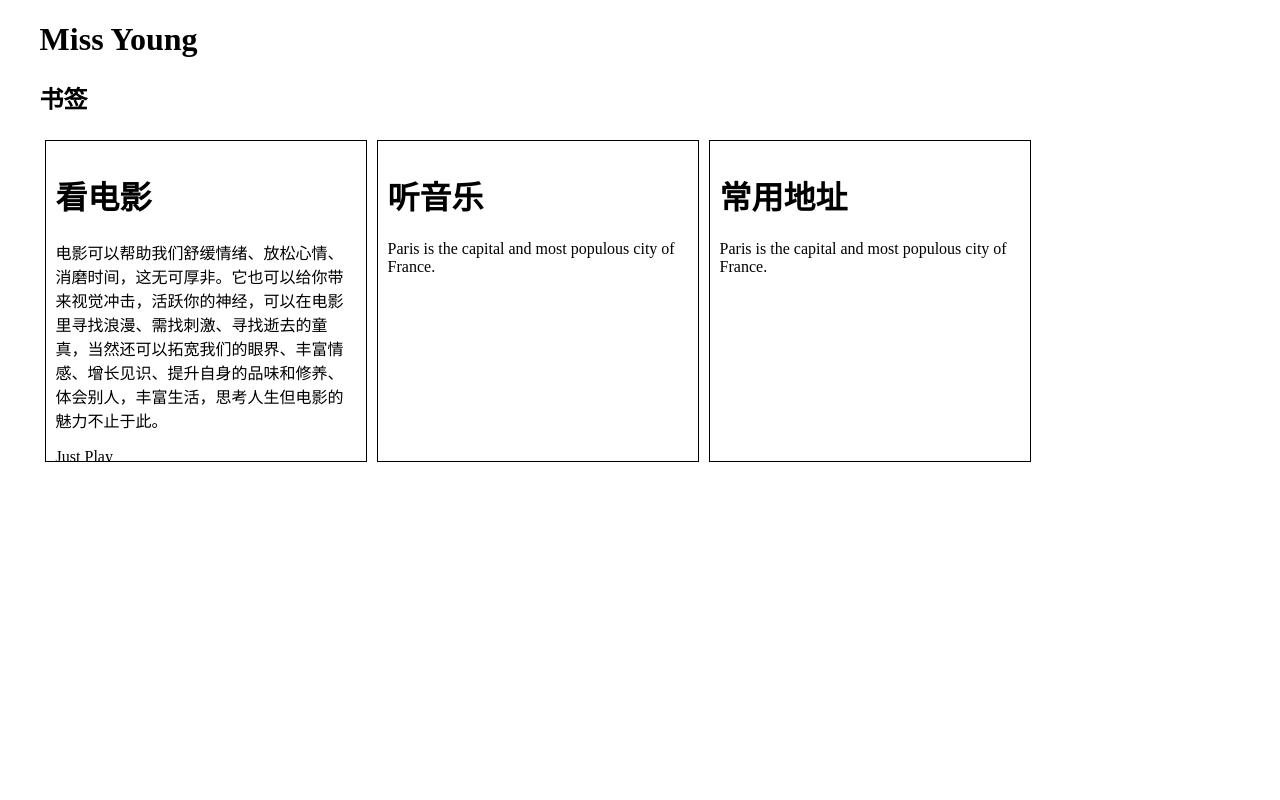
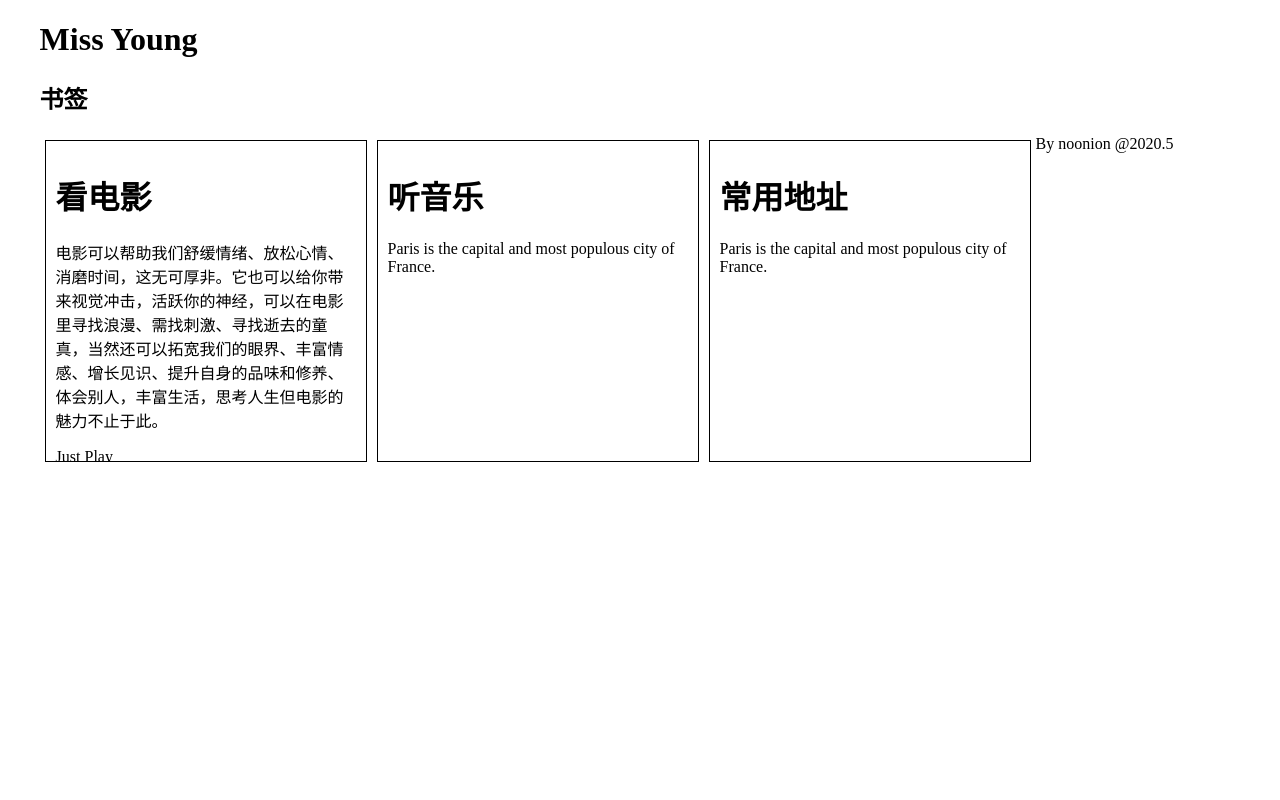
Before and after one commit to 4you-zz/mark, a plain HTML site: page index.html in a window 1280 px wide. Drawn offline with Linux system fonts and the light colour scheme.

Commit message:
Update index.html

```diff
--- a/index.html
+++ b/index.html
@@ -63,7 +63,7 @@ a:link{color:black;}
   <a href="http://www.ddooo.com"><div><br><h2>ddooo</h2></div></a>
 </div>
 </div></div>
-
+<p>By noonion @2020.5
  </div>
 </body>
 </html>
```
